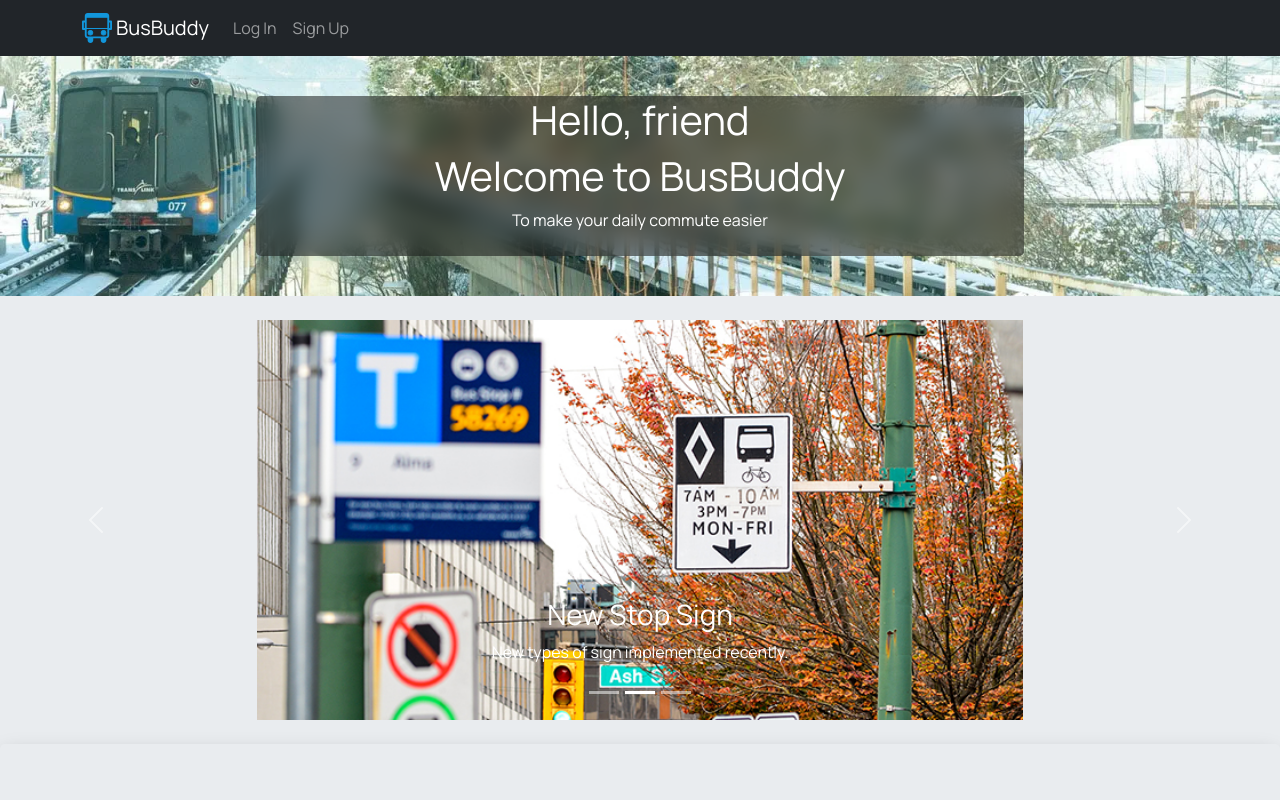
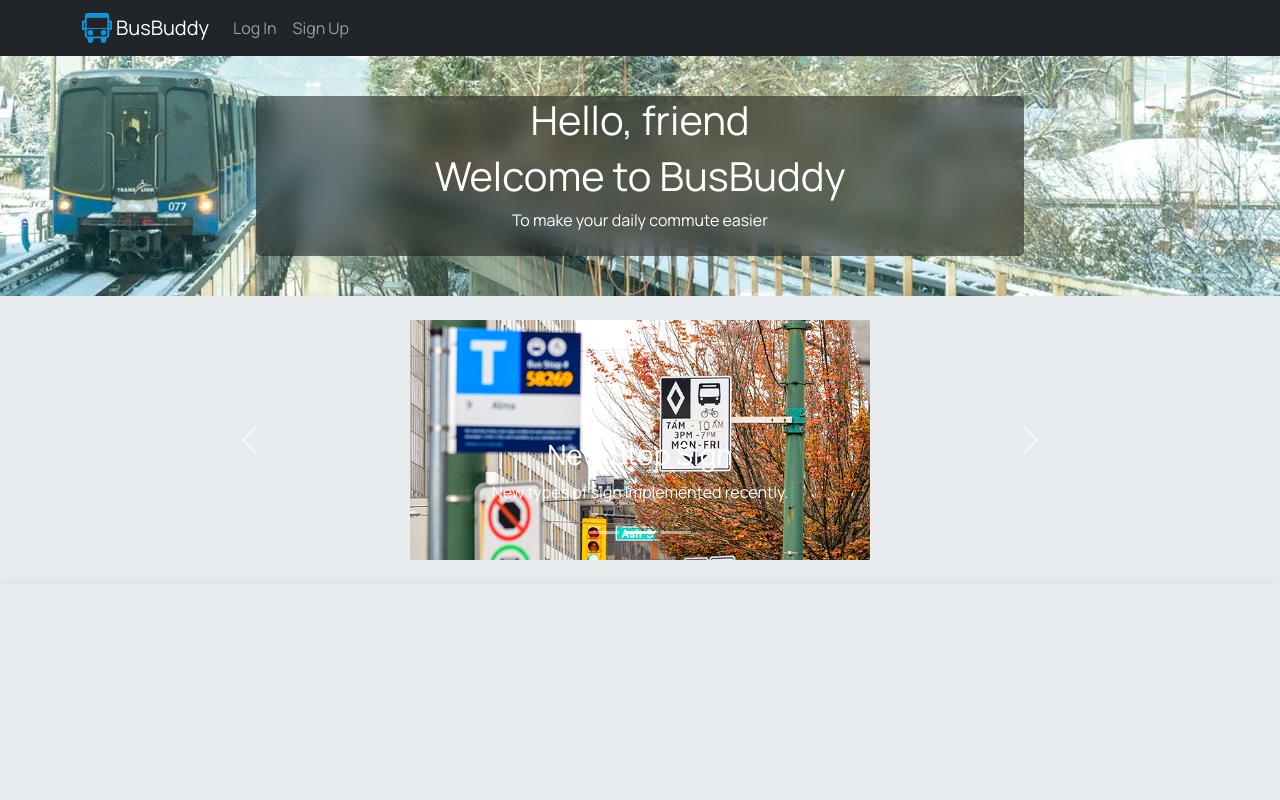
Before and after one commit to leonshiyan/bus-buddy-front-end, a React (Vite) app: page / in a window 1280 px wide. Shown: the top 800 px of the page. Built offline with nearby package versions, Linux system fonts and the light colour scheme; no server answers.

Commit message:
css update

```diff
--- a/src/pages/Landing/Landing.module.css
+++ b/src/pages/Landing/Landing.module.css
@@ -5,7 +5,7 @@
   flex-direction: column;
 }
 .container img{
-  max-height: 400px;
+  max-height: 30vh;
 }
 .banner {
   display: flex;
--- a/src/pages/Landing/Landing.tsx
+++ b/src/pages/Landing/Landing.tsx
@@ -27,11 +27,11 @@ const Landing = (props: LandingProps): JSX.Element => {
         </div>
       </div>
       < br/>
-      <Carousel>
+      <Carousel className='carousel'>
         <Carousel.Item>
           <img
+            className="d-block"
             src="/bus1.jpg"
-            height="400"
             alt="First slide"
           />
           <Carousel.Caption>
@@ -42,7 +42,6 @@ const Landing = (props: LandingProps): JSX.Element => {
         <Carousel.Item>
           <img
             src="/bus2.jpg"
-            height="400"
             alt="Second slide"
           />
 
@@ -54,7 +53,6 @@ const Landing = (props: LandingProps): JSX.Element => {
         <Carousel.Item>
           <img
             src="/bus3.jpg"
-            height="400"
             alt="Third slide"
           />
           <Carousel.Caption>
```
